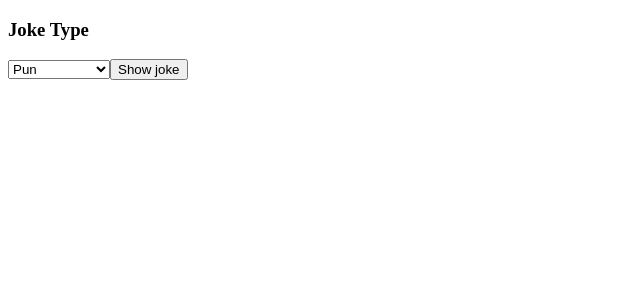
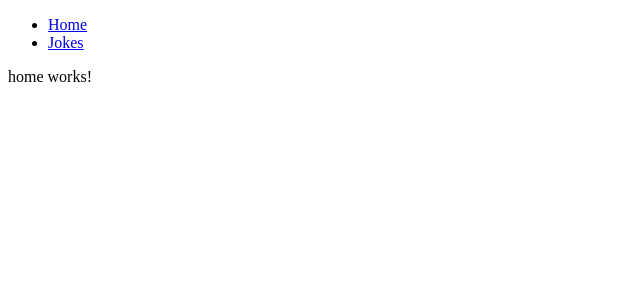
Before and after one commit to Viping7/training-assignment, an Angular app: page / in a window 1280 px wide. Shown: the top 300 px of the page, without its empty margins (0-640 px from the left). Built offline with nearby package versions, Linux system fonts and the light colour scheme.

Commit message:
Assignment4 - Routing

```diff
--- a/src/app/app.component.html
+++ b/src/app/app.component.html
@@ -1 +1,5 @@
-<app-joke/>
+<ul>
+  <li><a routerLink="/">Home</a></li>
+  <li><a routerLink="/jokes">Jokes</a></li>
+</ul>
+<router-outlet/>
--- a/src/app/app.component.ts
+++ b/src/app/app.component.ts
@@ -1,10 +1,10 @@
 import { Component } from '@angular/core';
-import { RouterOutlet } from '@angular/router';
+import { RouterModule, RouterOutlet } from '@angular/router';
 import { JokeComponent } from './components/joke/joke.component';
 
 @Component({
   selector: 'app-root',
-  imports: [RouterOutlet, JokeComponent],
+  imports: [RouterOutlet, RouterModule],
   templateUrl: './app.component.html',
   styleUrl: './app.component.scss'
 })
--- a/src/app/app.routes.ts
+++ b/src/app/app.routes.ts
@@ -1,3 +1,14 @@
 import { Routes } from '@angular/router';
+import { HomeComponent } from './components/home/home.component';
 
-export const routes: Routes = [];
+export const routes: Routes = [
+    {
+        path:"", pathMatch:'full', component:HomeComponent
+    },
+    {
+        path:"jokes", loadComponent:()=>import("./components/joke/joke.component").then(c=>c.JokeComponent)
+    },
+    {
+        path:"**", loadComponent:()=>import("./components/not-found/not-found.component").then(c=>c.NotFoundComponent)
+    }
+];
--- /dev/null
+++ b/src/app/components/home/home.component.html
@@ -0,0 +1 @@
+<p>home works!</p>
--- a/src/app/components/joke/joke.component.html
+++ b/src/app/components/joke/joke.component.html
@@ -1,4 +1,4 @@
-<app-select-joke-params [jokeTypes]="jokeTypes" (showJokeEvent)="showJoke($event)">
+<app-select-joke-params  [jokeTypes]="jokeTypes" (showJokeEvent)="showJoke($event)">
     <h3>Joke Type</h3>
 </app-select-joke-params>
 
--- /dev/null
+++ b/src/app/components/not-found/not-found.component.html
@@ -0,0 +1 @@
+<p>not-found works!</p>
--- a/src/app/components/select-joke-params/select-joke-params.component.ts
+++ b/src/app/components/select-joke-params/select-joke-params.component.ts
@@ -1,4 +1,4 @@
-import { Component, ElementRef, input, output, ViewChild, viewChild } from '@angular/core';
+import { Component, ElementRef, input, output, SimpleChange, ViewChild, viewChild } from '@angular/core';
 import { Category } from '../../models/joke.type';
 import { FormsModule } from '@angular/forms';
 
@@ -12,7 +12,6 @@ export class SelectJokeParamsComponent {
   jokeTypes = input.required<Category[]>();
   showJokeEvent = output<Category>();
   @ViewChild("jokeTypeSelector") jokeTypeSelector!: ElementRef;
-
   showJoke(){
     const jokeType = this.jokeTypeSelector.nativeElement.value;
     this.showJokeEvent.emit(jokeType);
```
Also changed, not shown: src/app/components/home/home.component.ts (added, +11 -0 lines), src/app/components/not-found/not-found.component.ts (added, +11 -0 lines), src/app/components/home/home.component.scss (added), src/app/components/not-found/not-found.component.scss (added), 2 other files (tests, documents, lock files or other folders).
